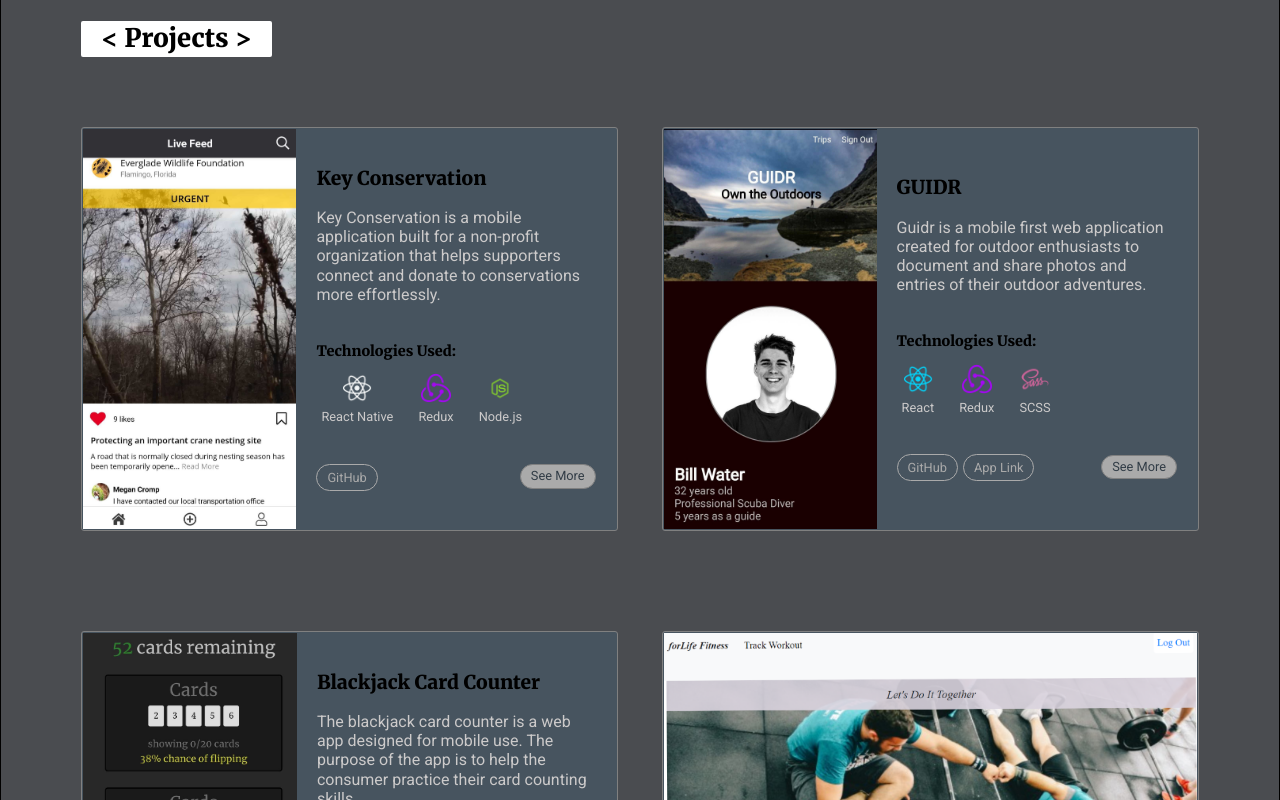
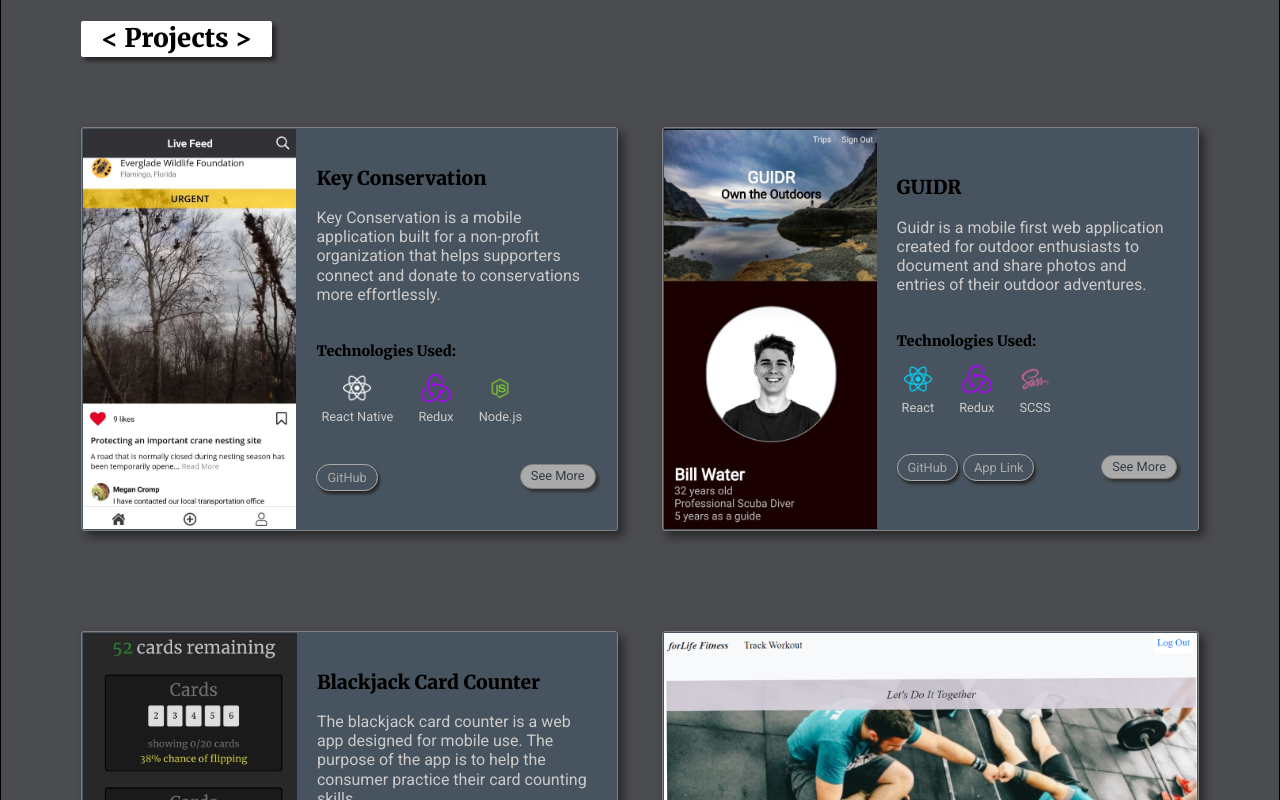
Before and after one commit to BrandonHarrison01/portfolio, a React (Create React App) app: page / in a window 1280 px wide. Shown: the part 2140-2940 px from the top of the page. Built offline with nearby package versions, Linux system fonts and the light colour scheme.

Commit message:
added box shadow

```diff
--- a/src/styling/HiddenComponent.scss
+++ b/src/styling/HiddenComponent.scss
@@ -46,6 +46,7 @@
             color: rgb(180, 180, 180);
             border-radius: 3px;
             font-size: 1.2rem;
+            box-shadow: 5px 5px 8px #000000;
 
             &:hover {
                 background-color: rgb(100, 100, 100);
--- a/src/styling/NavBar.scss
+++ b/src/styling/NavBar.scss
@@ -34,7 +34,7 @@
         border: none;
         font-size: 1.1rem;
         outline: none;
-        // cursor: pointer;
+        cursor: pointer;
 
         &:hover {
             text-decoration: underline;
--- a/src/styling/Projects.scss
+++ b/src/styling/Projects.scss
@@ -29,6 +29,7 @@
         // width: 250px;
         margin: 0 auto 20px;
         text-align: center;
+        box-shadow: 4px 4px 4px #272727;
     }
 
     .description {
@@ -55,6 +56,7 @@
             border-radius: 3px;
             border: 1px solid gray;
             width: 48%;
+            box-shadow: 5px 5px 10px #272727;
 
             @media screen and (max-width: $tablet){
                 width: 80%;
@@ -150,6 +152,7 @@
                         font-size: .8rem;
                         font-family: 'Roboto', sans-serif;
                         flex-direction: column;
+                        box-shadow: 2px 3px 3px #272727;
 
                         &:hover {
                             background-color: rgb(170, 170, 170);;
@@ -185,6 +188,7 @@
                     background-color: rgb(170, 170, 170);
                     width: fit-content;
                     cursor: pointer;
+                    box-shadow: 3px 3px 3px #333333;
 
                     &:hover {
                         border: 1px solid gray;
```
